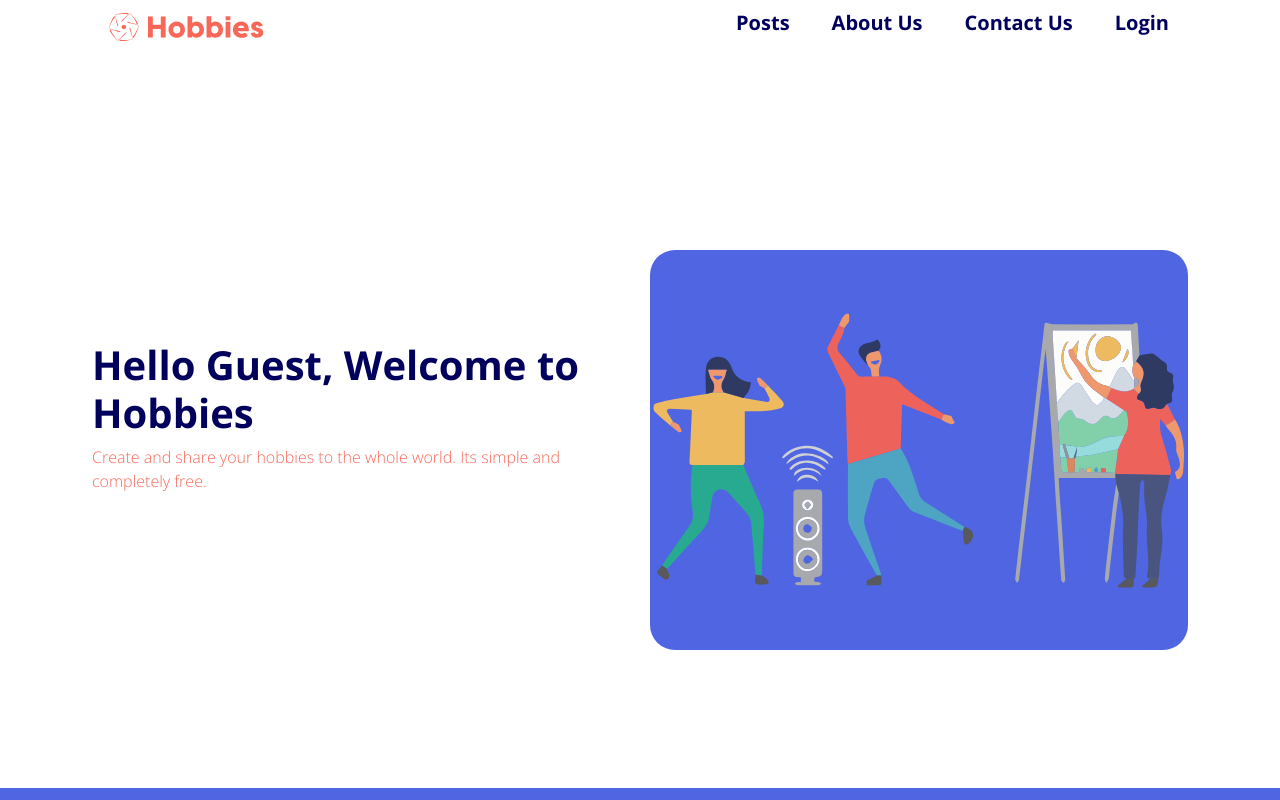
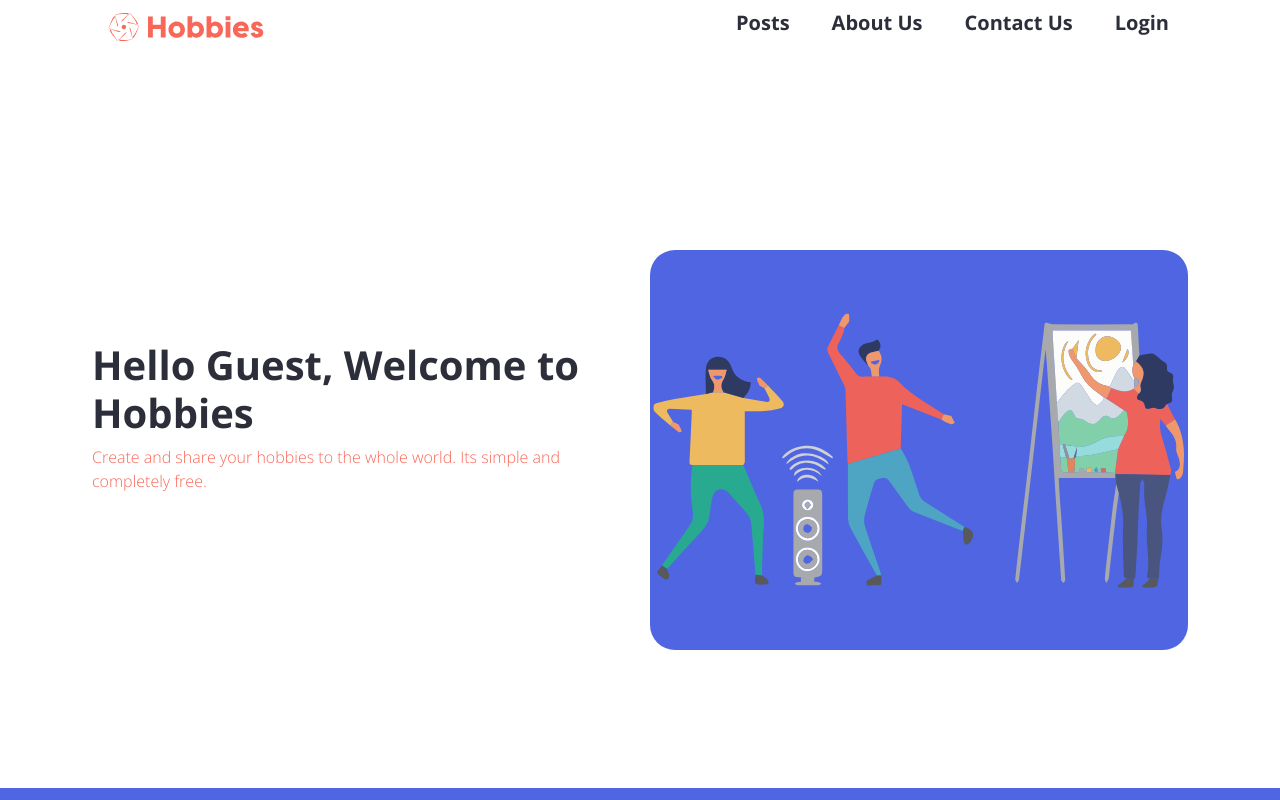
Before and after one commit to floydfdes/app-hobbies-nextjs, a Next.js app: page / in a window 1280 px wide. Shown: the top 800 px of the page. Built offline with nearby package versions, Linux system fonts and the light colour scheme.

Commit message:
Post page improvements.

```diff
--- a/styles/globals.css
+++ b/styles/globals.css
@@ -25,7 +25,7 @@
   --color-2: #ffffff;
   --color-3: #f053a0;
   --color-4: #010010; */
-  --color-1: #01005c;
+  --color-1: #2c2e39;
   --color-2: #ffffff;
   --color-3: #5065e2;
   --color-4: #f96758;
@@ -124,3 +124,9 @@ stroke: var(--color-1); */
 .disabled {
   pointer-events: none;
 }
+.btn-primary {
+  color: var(--color-2) !important;
+  background-color: var(--color-1) !important;
+  outline: none !important;
+  border: none !important;
+}
```
Also changed, not shown: pages/hobbies/index.jsx (+15 -6 lines).
